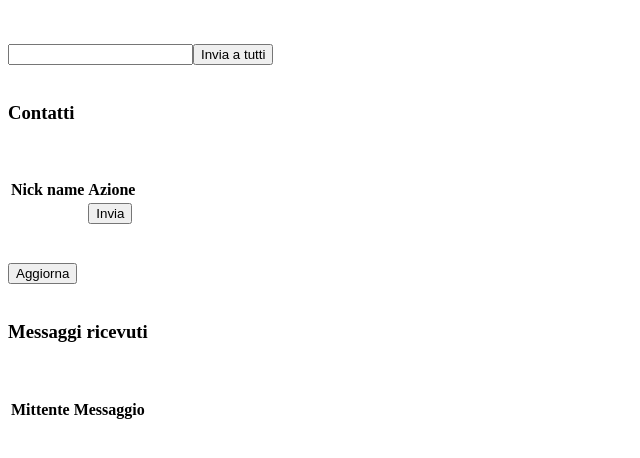
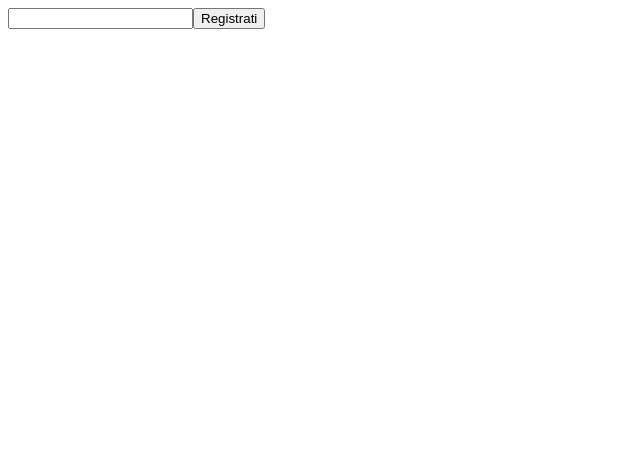
Before and after one commit to nicoloabatecola/KeZapp, an Angular app in the folder client-his/kezapp-client-his/: page / in a window 1280 px wide. Shown: the top 458 px of the page, without its empty margins (0-640 px from the left). Built offline with nearby package versions, Linux system fonts and the light colour scheme.

Commit message:
creati dto lato client

```diff
--- a/client-his/kezapp-client-his/src/app/app.component.ts
+++ b/client-his/kezapp-client-his/src/app/app.component.ts
@@ -1,3 +1,4 @@
+import { HttpClient } from '@angular/common/http';
 import { Component } from '@angular/core';
 
 @Component({
@@ -7,9 +8,13 @@ import { Component } from '@angular/core';
 })
 export class AppComponent {
 
-  sessione = "";
+  sessione: string;
 
-  registrazione() {}
+  constructor(private http: HttpClient){}
+
+  registrazione() {
+
+  }
   inviaTutti(){}
   invia(){}
   aggiorna(){}
--- /dev/null
+++ b/client-his/kezapp-client-his/src/app/chat.ts
@@ -0,0 +1,5 @@
+export class Chat {
+    id: bigint;
+    nickname: string;
+    sessione: string;
+}
--- /dev/null
+++ b/client-his/kezapp-client-his/src/app/invia-messaggio-dto.ts
@@ -0,0 +1,5 @@
+export class InviaMessaggioDto {
+    messaggio: string;
+    sessione: string;
+    destinatario: string;
+}
--- /dev/null
+++ b/client-his/kezapp-client-his/src/app/messaggio.ts
@@ -0,0 +1,6 @@
+export class Messaggio {
+    id: bigint;
+    testo: string;
+    aliasDestinatario: string;
+    aliasMittente: string;
+}
--- /dev/null
+++ b/client-his/kezapp-client-his/src/app/richiedi-messaggi-dto.ts
@@ -0,0 +1,3 @@
+export class RichiediMessaggiDto {
+    sessione: string;
+}
--- /dev/null
+++ b/client-his/kezapp-client-his/src/app/richiedi-registrazione-dto.ts
@@ -0,0 +1,3 @@
+export class RichiediRegistrazioneDto {
+    nickname: string;
+}
```
Also changed, not shown: client-his/kezapp-client-his/src/app/registrazione-dto.ts (added, +8 -0 lines).
